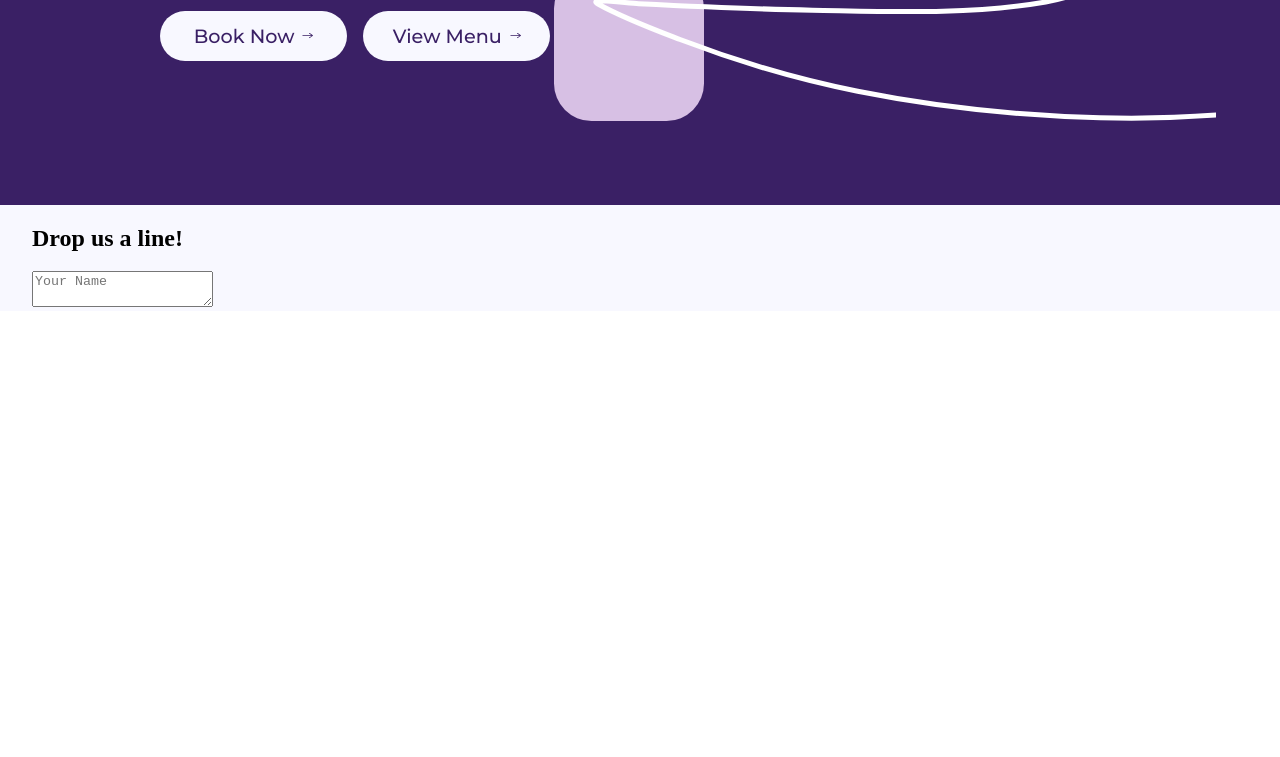
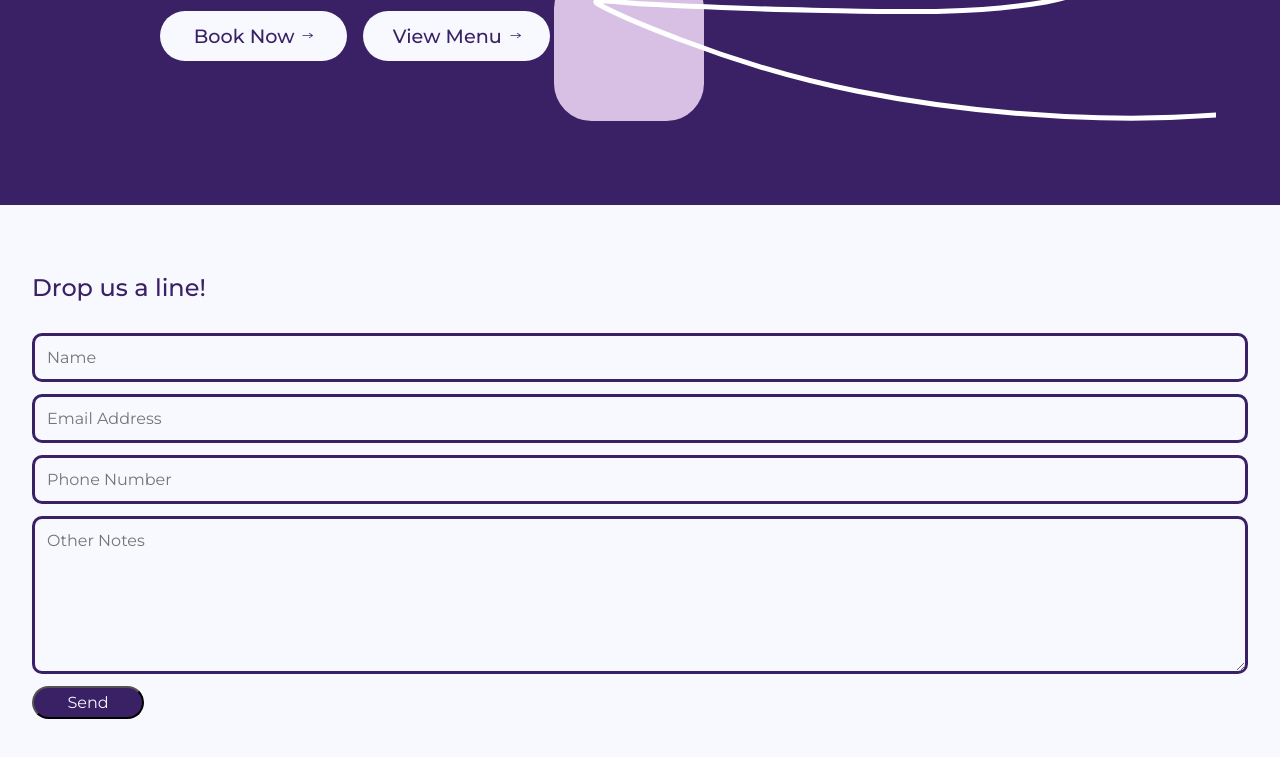
Before and after one commit to Africk-Hunter/luna-lash-beauty-site, a Gatsby site: page / in a window 1280 px wide. Shown: the part 793-1550 px from the top of the page. Before the commit the page ends 1104 px from the top, so only its background shows below. Built offline with nearby package versions, Linux system fonts and the light colour scheme; Gatsby itself is replaced by a stand-in of ours.

Commit message:
Contact Form Progress
- Committing progress so that I can work on my laptop.

```diff
--- a/src/components/Contact.tsx
+++ b/src/components/Contact.tsx
@@ -20,7 +20,11 @@ const ContactForm: React.FC = () => {
   return (
     <>
       <h1 className="contactCTAHeader">Drop us a line!</h1>
-      <textarea placeholder="Your Name"></textarea>
+      <input placeholder="Name" className="contactInput"></input>
+      <input placeholder="Email Address" className="contactInput"></input>
+      <input placeholder="Phone Number" className="contactInput"></input>
+      <textarea placeholder="Other Notes" className="contactInput textarea"></textarea>
+      <button className="contactSubmitButton">Send</button>
     </>
   );
 };
--- a/src/styles/Contact.scss
+++ b/src/styles/Contact.scss
@@ -5,6 +5,41 @@
     background: $whiteColor;
 }
 
-.contactSectionWrapper{
-    margin: 0 2rem
+.contactSectionWrapper {
+    margin: 3rem 2rem
 }
+
+.contactFormWrapper {
+    display: flex;
+    flex-direction: column;
+    gap: .75rem;
+}
+
+.contactCTAHeader {
+    color: $mainColor;
+    font-weight: 500;
+    font-family: 'Montserrat', sans-serif;
+}
+
+.contactInput {
+    font-size: clamp(0.9rem, 1rem, 1rem);
+    padding: .75rem;
+    border-radius: 10px;
+    border: solid $mainColor 3px;
+    background: $whiteColor;
+    font-family: 'Montserrat', sans-serif;
+    &.textarea {
+        resize: vertical;
+        height: 8rem;
+    }
+}
+
+.contactSubmitButton {
+    font-size: clamp(0.9rem, 1rem, 1rem);
+    width: 7rem;
+    border-radius: 50px;
+    background: $mainColor;
+    color: $whiteColor;
+    padding: .3rem .4rem;
+    font-family: 'Montserrat', sans-serif;
+}
```
